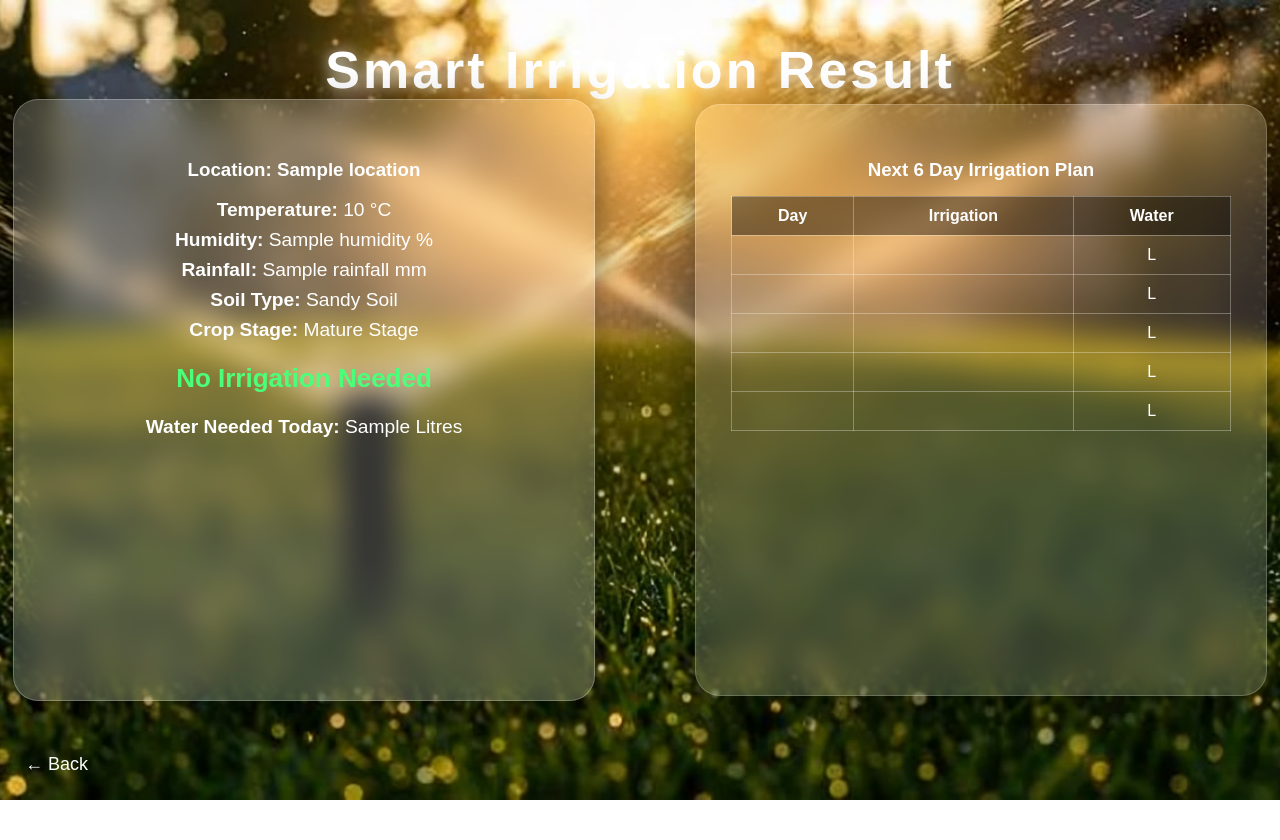
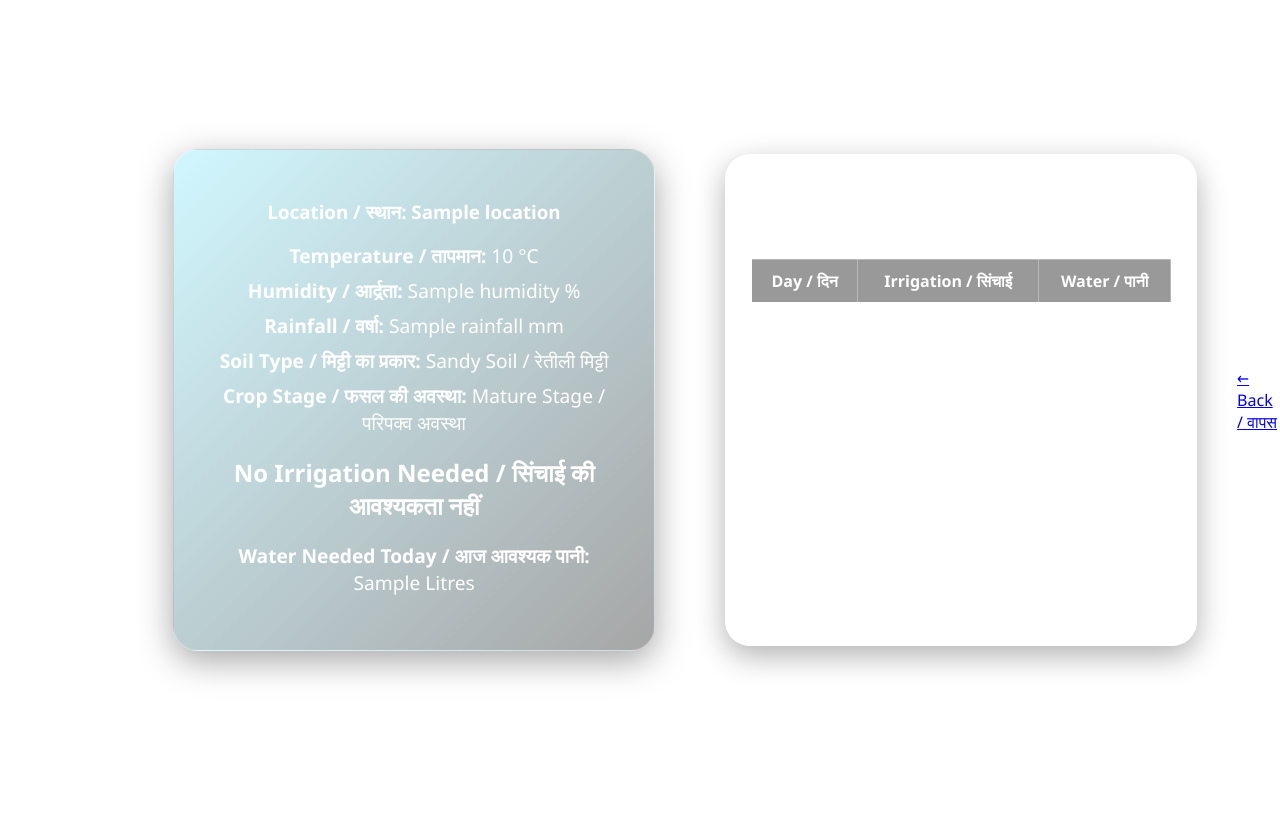
Before and after one commit to ManthanMadankar/smart-irrigation, a Flask app: template CEP/templates/result.html in a window 1280 px wide. Run offline with Flask 3, Linux system fonts and the light colour scheme; the template is opened without the code that fills it: most values are stand-ins (such as "Sample title", 1, 10 or a date in 2020); parts of the project's set-up code (start-up, migrations or seed data) failed here and were passed over.

Commit message:
Add Hindi translations to result.html

```diff
--- a/CEP/templates/result.html
+++ b/CEP/templates/result.html
@@ -1,139 +1,14 @@
 <!DOCTYPE html>
-
 <html lang="en">
 
 <head>
 <meta charset="UTF-8">
-<title>Smart Irrigation Result</title>
+<title>Smart Irrigation Result / स्मार्ट सिंचाई परिणाम</title>
 
 <link rel="stylesheet" href="{{ url_for('static', filename='style.css') }}">
 
 <style>
-
-/* Background */
-
-body{
-background-image:url("{{ url_for('static', filename='photo.jpg') }}");
-background-size:cover;
-background-position:center;
-margin:0;
-font-family:Arial;
-height:100vh;
-color:white;
-}
-
-
-/* PAGE TITLE */
-
-.page-title{
-position:absolute;
-top:40px;
-left:50%;
-transform:translateX(-50%);
-font-size:52px;
-font-weight:800;
-letter-spacing:3px;
-text-shadow:0 0 15px rgba(255,255,255,0.9);
-}
-
-
-/* DASHBOARD LAYOUT */
-
-.dashboard{
-display:flex;
-justify-content:center;
-align-items:center;
-gap:100px;
-height:100vh;
-}
-
-
-/* RESULT BOX (TODAY DATA) */
-
-.result-box{
-width:500px;
-height:520px;
-
-background:rgba(255,255,255,0.20);
-backdrop-filter:blur(15px);
-
-border-radius:25px;
-padding:40px;
-
-text-align:center;
-
-box-shadow:0 15px 45px rgba(0,0,0,0.5);
-}
-
-
-/* WEEKLY TABLE BOX */
-
-.week-box{
-width:500px;
-height:520px;
-
-background:rgba(255,255,255,0.15);
-backdrop-filter:blur(15px);
-
-border-radius:25px;
-padding:35px;
-
-box-shadow:0 15px 45px rgba(0,0,0,0.5);
-}
-
-
-/* TABLE */
-
-.week-table{
-width:100%;
-border-collapse:collapse;
-margin-top:15px;
-}
-
-.week-table th,
-.week-table td{
-border:1px solid rgba(255,255,255,0.3);
-padding:10px;
-text-align:center;
-}
-
-.week-table th{
-background:rgba(0,0,0,0.4);
-}
-
-
-/* IRRIGATION TEXT */
-
-.irrigation-red{
-color:#ff4c4c;
-font-size:26px;
-font-weight:bold;
-}
-
-.irrigation-yellow{
-color:#ffd84d;
-font-size:26px;
-font-weight:bold;
-}
-
-.irrigation-green{
-color:#4cff7a;
-font-size:26px;
-font-weight:bold;
-}
-
-
-/* BACK BUTTON */
-
-.back-btn{
-position:absolute;
-bottom:25px;
-left:25px;
-color:white;
-font-size:18px;
-text-decoration:none;
-}
-
+/* (your existing CSS unchanged) */
 </style>
 
 </head>
@@ -141,94 +16,80 @@ text-decoration:none;
 <body>
 
 <!-- PAGE TITLE -->
-
 <div class="page-title">
-Smart Irrigation Result
+Smart Irrigation Result / स्मार्ट सिंचाई परिणाम
 </div>
 
 <div class="dashboard">
 
 <!-- TODAY RESULT -->
-
 <div class="result-box">
 
-<h3>Location: {{ location }}</h3>
+<h3>Location / स्थान: {{ location }}</h3>
 
-<p><strong>Temperature:</strong> {{ temperature }} °C</p>
-<p><strong>Humidity:</strong> {{ humidity }} %</p>
-<p><strong>Rainfall:</strong> {{ rainfall }} mm</p>
+<p><strong>Temperature / तापमान:</strong> {{ temperature }} °C</p>
+<p><strong>Humidity / आर्द्रता:</strong> {{ humidity }} %</p>
+<p><strong>Rainfall / वर्षा:</strong> {{ rainfall }} mm</p>
 
-<p><strong>Soil Type:</strong>
+<p><strong>Soil Type / मिट्टी का प्रकार:</strong>
 {% if soil_type == 1 %}
-Black Soil
+Black Soil / काली मिट्टी
 {% elif soil_type == 2 %}
-Clay Soil
+Clay Soil / चिकनी मिट्टी
 {% else %}
-Sandy Soil
+Sandy Soil / रेतीली मिट्टी
 {% endif %}
 </p>
 
-<p><strong>Crop Stage:</strong>
+<p><strong>Crop Stage / फसल की अवस्था:</strong>
 {% if crop_stage == 1 %}
-Seedling
+Seedling / नवांकुर
 {% elif crop_stage == 2 %}
-Middle Stage
+Middle Stage / मध्य अवस्था
 {% else %}
-Mature Stage
+Mature Stage / परिपक्व अवस्था
 {% endif %}
 </p>
 
 <!-- IRRIGATION RESULT -->
-
 {% if irrigation == 1 %}
-
-<h2 class="irrigation-red">Irrigation Required Today</h2>
-
+<h2 class="irrigation-red">Irrigation Required Today / आज सिंचाई आवश्यक</h2>
 {% elif irrigation == 0 and humidity < 40 %}
-
-<h2 class="irrigation-yellow">Irrigation Recommended Soon</h2>
-
+<h2 class="irrigation-yellow">Irrigation Recommended Soon / शीघ्र सिंचाई की सिफारिश</h2>
 {% else %}
-
-<h2 class="irrigation-green">No Irrigation Needed</h2>
-
+<h2 class="irrigation-green">No Irrigation Needed / सिंचाई की आवश्यकता नहीं</h2>
 {% endif %}
 
-<p><strong>Water Needed Today:</strong> {{ water_needed }} Litres</p>
+<p><strong>Water Needed Today / आज आवश्यक पानी:</strong> {{ water_needed }} Litres</p>
 
 </div>
 
 <!-- WEEKLY TABLE -->
-
 <div class="week-box">
 
-<h3 style="text-align:center;">Next 6 Day Irrigation Plan</h3>
+<h3 style="text-align:center;">Next 6 Day Irrigation Plan / अगले 6 दिन की सिंचाई योजना</h3>
 
 <table class="week-table">
-
 <tr>
-<th>Day</th>
-<th>Irrigation</th>
-<th>Water</th>
+<th>Day / दिन</th>
+<th>Irrigation / सिंचाई</th>
+<th>Water / पानी</th>
 </tr>
 
 {% for day in week_prediction[1:] %}
-
 <tr>
 <td>{{day.day}}</td>
 <td>{{day.irrigation}}</td>
 <td>{{day.water}} L</td>
 </tr>
-
 {% endfor %}
-
 </table>
 
 </div>
 
 </div>
 
-<a href="/" class="back-btn">← Back</a>
+<a href="/" class="back-btn">← Back / वापस</a>
 
 </body>
 </html>
```
